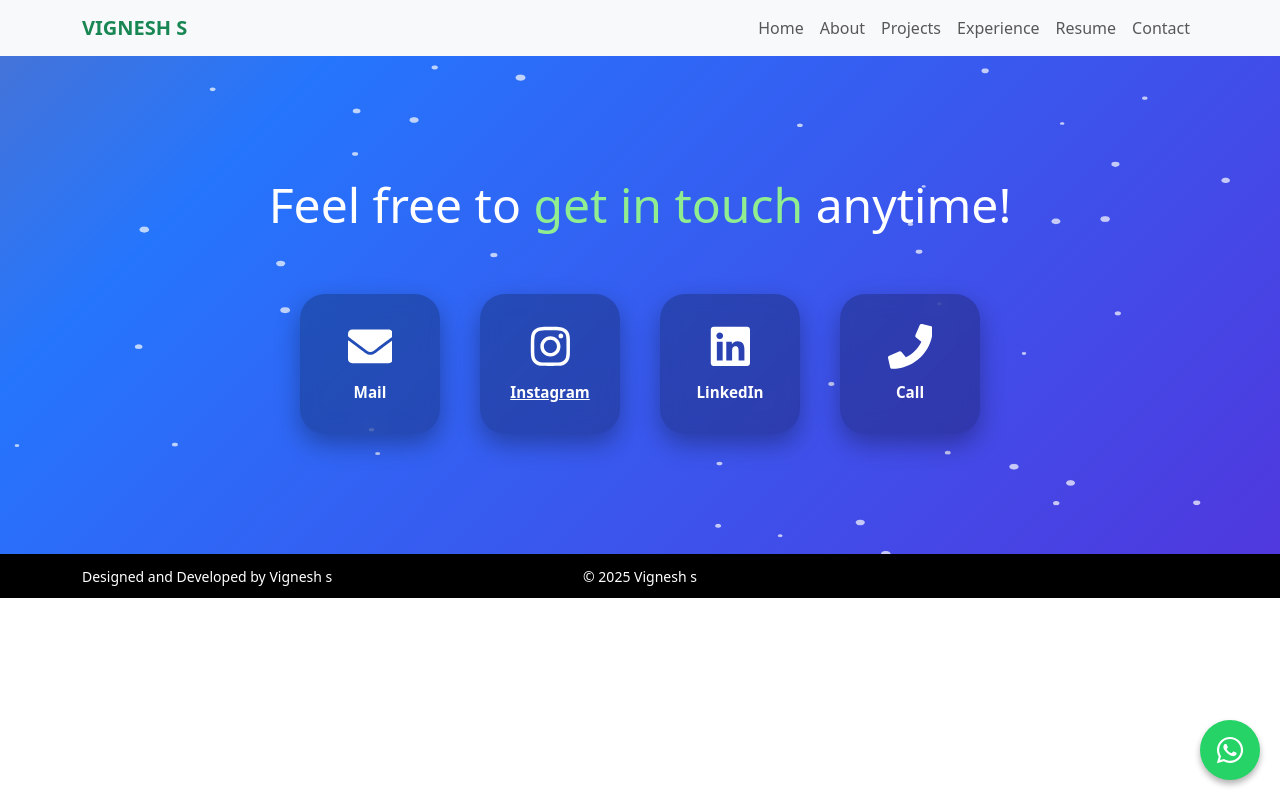
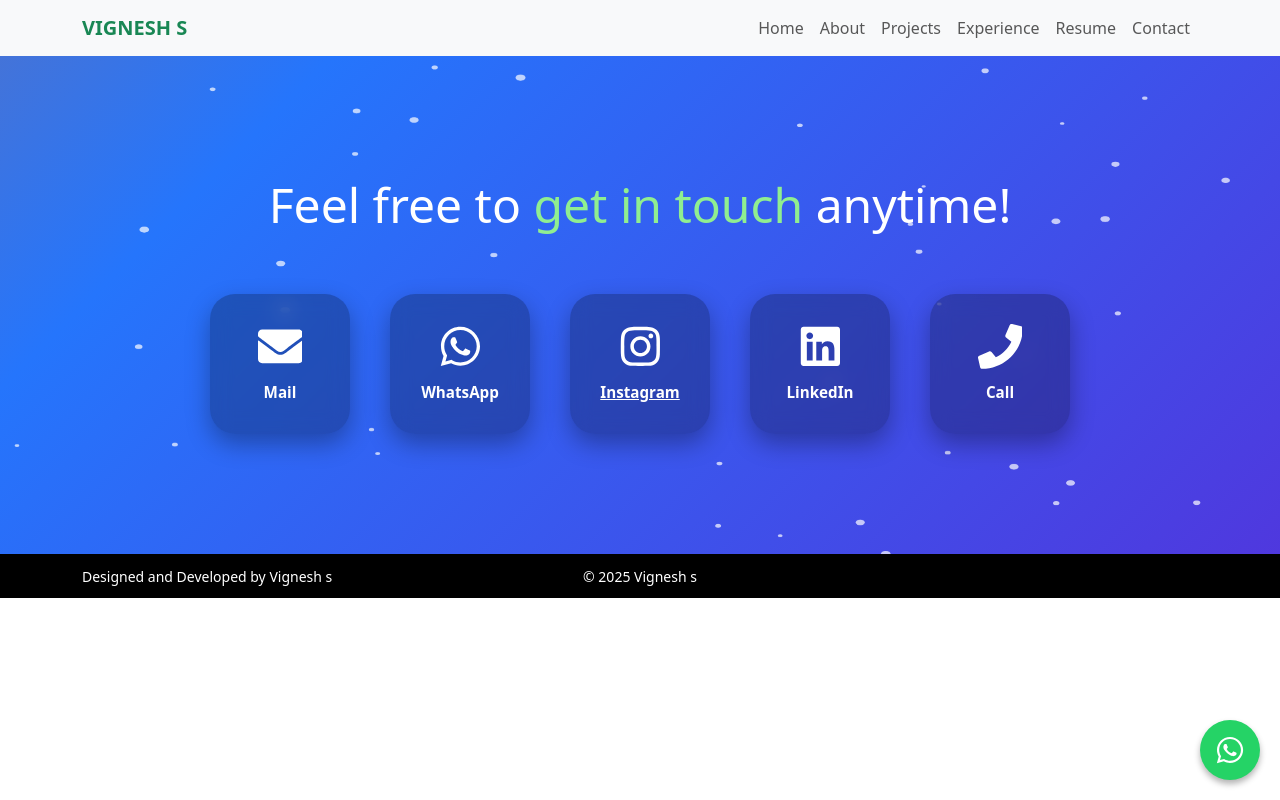
Before and after one commit to vicky-6/my-portfolio, a React (Vite) app: page /contact in a window 1280 px wide. Built offline with nearby package versions, Linux system fonts and the light colour scheme.

Commit message:
update: changes

```diff
--- a/src/pages/Contact/ContactUs.jsx
+++ b/src/pages/Contact/ContactUs.jsx
@@ -329,7 +329,7 @@ const ContactUs = () => {
           Mail
         </ContactCard>
 
-        {/* <ContactCard
+        <ContactCard
           as="a"
           href="https://wa.me/8248429488"
           target="_blank"
@@ -338,7 +338,7 @@ const ContactUs = () => {
         >
           <FaWhatsapp />
           WhatsApp
-        </ContactCard> */}
+        </ContactCard>
 
         <ContactCard
           as="a"
```
